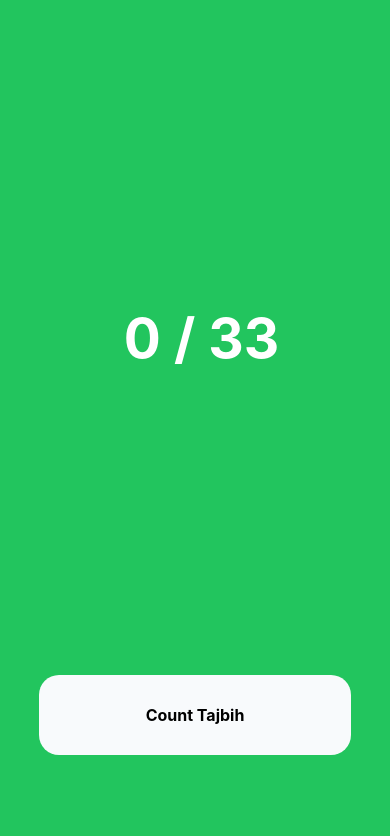
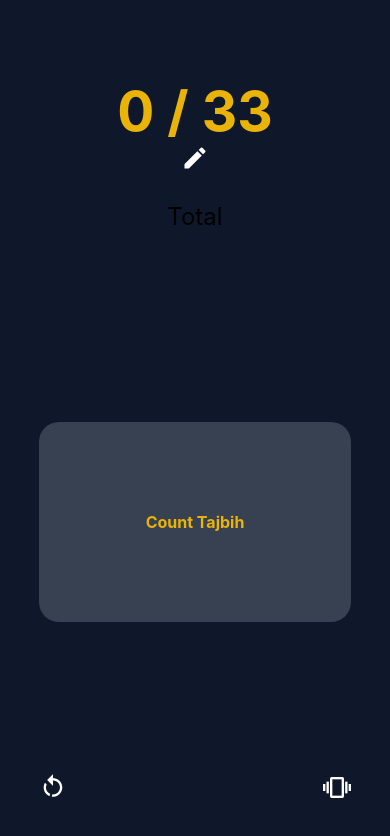
Before and after one commit to aam-himel/muslim-daily, a React Native app: screen /Tasbih in a window 390 px wide. Shown: the top 836 px of the page. Built offline with nearby package versions, Linux system fonts and the light colour scheme.

Commit message:
tajbih on progress

```diff
--- a/app/components/Card.js
+++ b/app/components/Card.js
@@ -1,32 +1,35 @@
-import { Image, StyleSheet, Text, View } from 'react-native'
-import React from 'react'
+import {Image, StyleSheet, Text, View} from 'react-native';
+import React from 'react';
 
-import featuredIcon from '../images/featuredicon.png'
+import featuredIcon from '../images/featuredicon.png';
 
-const renderCardText = (content) => {
-  if(content > 0){
-    return  <Text style={styles.cardText}>{content}</Text>
+const renderCardText = content => {
+  if (content > 0) {
+    return <Text style={styles.cardText}>{content}</Text>;
   }
-  return(
-    <Text style={styles.cardText}>{content}</Text>
-  )
-}
+  return <Text style={styles.cardText}>{content}</Text>;
+};
 
-const Card = ({width,height, round, title, icon, ...props},) => {
+const Card = ({width, height, round, title, icon, ...props}) => {
   const {content} = props;
   return (
-    <View style={[{ width: width, height: height, borderRadius: round, ...props },styles.cotnainer,]}>
-      <Text style={styles.cardTitle}>{ title }</Text>
+    <View
+      style={[
+        {width: width, height: height, borderRadius: round, ...props},
+        styles.cotnainer,
+      ]}>
+      <Text style={styles.cardTitle}>{title}</Text>
       {renderCardText(content)}
-      {icon == false ? null : <View style={styles.cardIcon}>
+      {icon == false ? null : (
+        <View style={styles.cardIcon}>
           <Image source={featuredIcon} />
-      </View>}
+        </View>
+      )}
+    </View>
+  );
+};
 
-    </View>
-  )
-}
-
-export default Card
+export default Card;
 
 const styles = StyleSheet.create({
   cotnainer: {
@@ -35,7 +38,7 @@ const styles = StyleSheet.create({
     paddingTop: 24,
   },
   cardTitle: {
-        fontSize: 24,
+    fontSize: 18,
     fontWeight: 'bold',
     color: '#FFFFFF',
   },
@@ -46,8 +49,7 @@ const styles = StyleSheet.create({
   },
   cardIcon: {
     position: 'absolute',
-        top: "40%",
+    top: '40%',
     right: '8%',
-
-    }
-})
+  },
+});
--- a/app/screens/TasbihScreen.js
+++ b/app/screens/TasbihScreen.js
@@ -1,9 +1,20 @@
-import {StyleSheet, Text, View, TouchableOpacity} from 'react-native';
+import {
+  StyleSheet,
+  Text,
+  View,
+  TouchableOpacity,
+  Vibration,
+} from 'react-native';
 import React, {useEffect, useState} from 'react';
+
+import Icon from 'react-native-vector-icons/MaterialCommunityIcons';
+import MaterialIcon from 'react-native-vector-icons/MaterialIcons';
 
 const TasbihScreen = () => {
   const [currentCount, setCurrentCount] = useState(0);
   const [totalCount, setTotalCount] = useState(0);
+
+  const HALF_SEC = 500;
 
   useEffect(() => {
     setCurrentCount(0);
@@ -16,15 +27,27 @@ const TasbihScreen = () => {
     } else {
       setCurrentCount(currentCount + 1);
     }
+    Vibration.vibrate(0.5 * HALF_SEC);
     console.log(currentCount);
   };
   return (
     <View style={styles.container}>
       <View style={styles.card}>
-        <Text style={styles.counterText}> {currentCount} / 33</Text>
+        <Text style={styles.counterText}> {currentCount} / 33 </Text>
+        <TouchableOpacity style={styles.edit}>
+          <MaterialIcon name="edit" color="white" size={28} />
+        </TouchableOpacity>
+        <Text style={styles.total}>Total</Text>
       </View>
+
       <TouchableOpacity onPress={handlePress} style={styles.button}>
         <Text style={styles.text}>Count Tajbih</Text>
+      </TouchableOpacity>
+      <TouchableOpacity style={styles.icon}>
+        <Icon name="restart" color="white" size={28} />
+      </TouchableOpacity>
+      <TouchableOpacity style={styles.icon2}>
+        <Icon name="vibrate" color="white" size={28} />
       </TouchableOpacity>
     </View>
   );
@@ -36,31 +59,49 @@ const styles = StyleSheet.create({
   container: {
     flex: 1,
     alignItems: 'center',
-    backgroundColor: '#22c55e',
+    backgroundColor: '#0f172a',
   },
   card: {
-    height: '80%',
+    height: '50%',
     width: '100%',
     alignItems: 'center',
-    justifyContent: 'center',
+    paddingTop: '20%',
   },
   counterText: {
     fontSize: 55,
     fontWeight: 'bold',
-    color: 'white',
+    color: '#eab308',
   },
   button: {
-    height: 80,
+    height: 200,
     width: '80%',
     justifyContent: 'center',
-    backgroundColor: '#f8fafc',
+    backgroundColor: '#374151',
     borderRadius: 20,
-    elevation: 1,
   },
   text: {
     fontSize: 16,
     textAlign: 'center',
     textAlignVertical: 'center',
     fontWeight: 'bold',
+    color: '#eab308',
+  },
+  total: {
+    fontSize: 24,
+    paddingTop: 30,
+  },
+  edit: {
+    position: 'relative',
+    top: 0,
+  },
+  icon: {
+    position: 'absolute',
+    bottom: '5%',
+    left: '10%',
+  },
+  icon2: {
+    position: 'absolute',
+    bottom: '5%',
+    right: '10%',
   },
 });
```
Also changed, not shown: 2 other files (tests, documents, lock files or other folders). Lines whose indentation alone changed are shown as unchanged.
